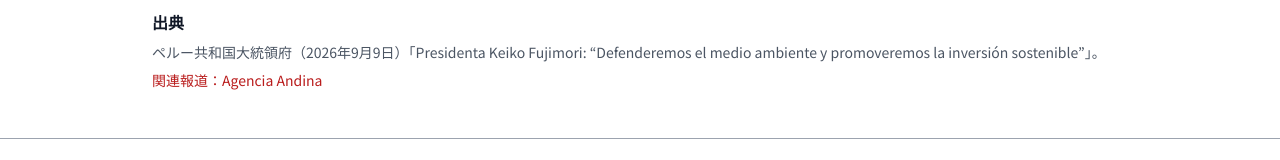
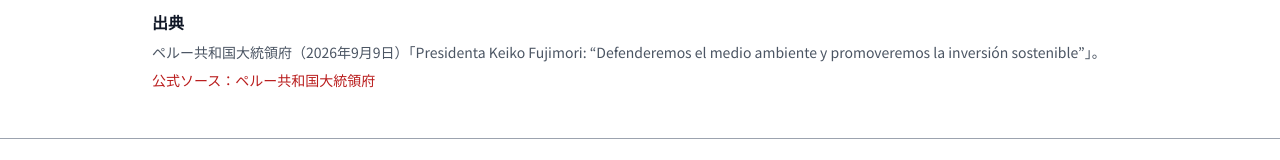
Before and after one commit to zesaru/promotionperu, a Next.js app: page /investing-in-peru/2026/fujimori-environment-sustainable-investment-expomina-2026 in a window 1280 px wide. Shown: the part 1782-1942 px from the top of the page. Built offline with nearby package versions, Linux system fonts and the light colour scheme.

Commit message:
fix: use official source for Expomina news

```diff
--- a/src/pages/investing-in-peru/2026/fujimori-environment-sustainable-investment-expomina-2026.tsx
+++ b/src/pages/investing-in-peru/2026/fujimori-environment-sustainable-investment-expomina-2026.tsx
@@ -100,12 +100,12 @@ const FujimoriSustainableInvestmentExpominaPage = () => {
           <h2 className="mb-2 text-base font-semibold text-gray-900 japanese-heading-3">出典</h2>
           <p>ペルー共和国大統領府（2026年9月9日）「Presidenta Keiko Fujimori: “Defenderemos el medio ambiente y promoveremos la inversión sostenible”」。</p>
           <a
-            href="https://andina.pe/agencia/noticia-presidenta-fujimori-defenderemos-medio-ambiente-y-promoveremos-inversion-sostenible-1091119.aspx"
+            href="https://www.gob.pe/institucion/presidencia/noticias/1441804-presidenta-keiko-fujimori-defenderemos-el-medio-ambiente-y-promoveremos-la-inversion-sostenible"
             target="_blank"
             rel="noopener noreferrer"
             className="mt-2 inline-block break-all text-red-700 hover:underline"
           >
-            関連報道：Agencia Andina
+            公式ソース：ペルー共和国大統領府
           </a>
         </footer>
       </article>
```
